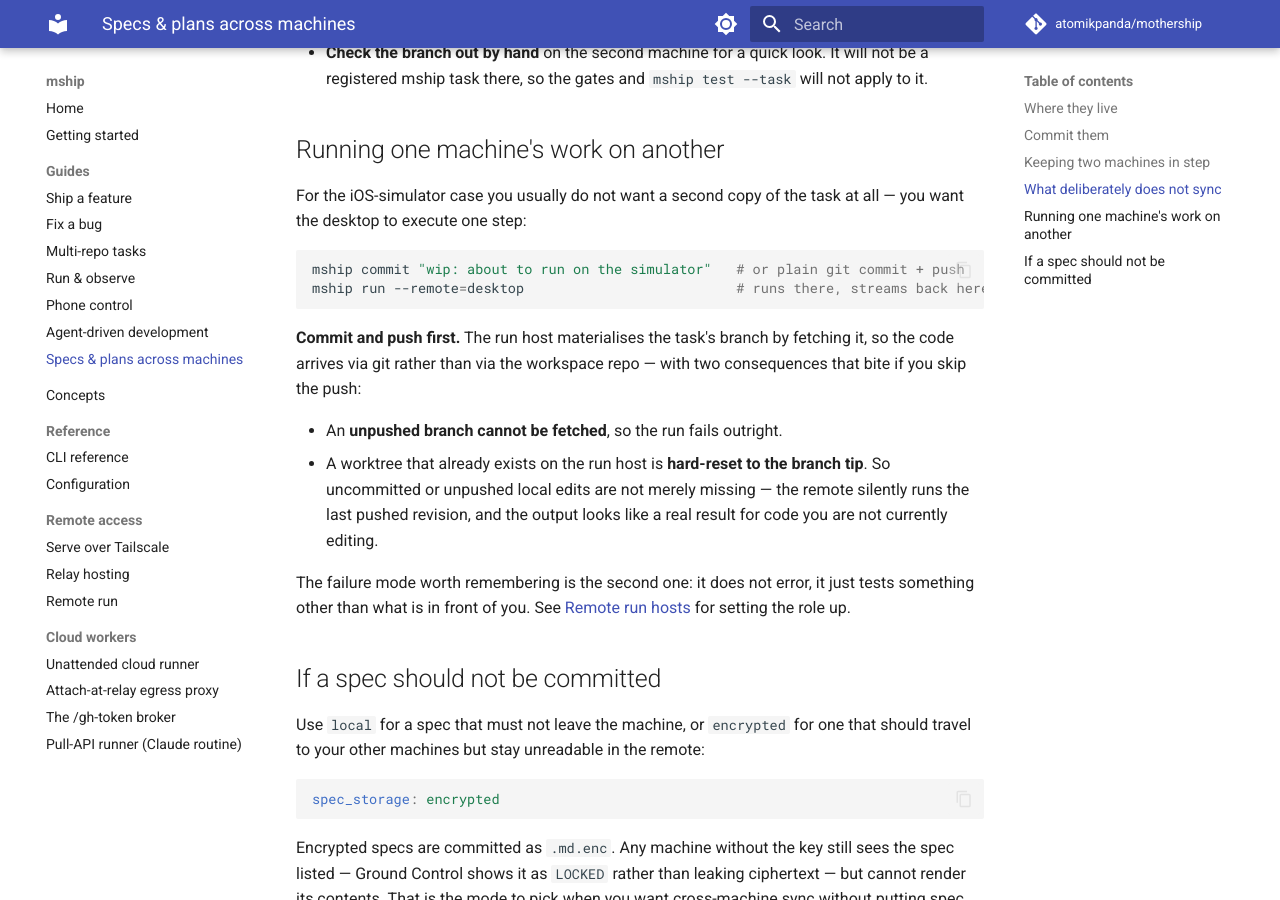
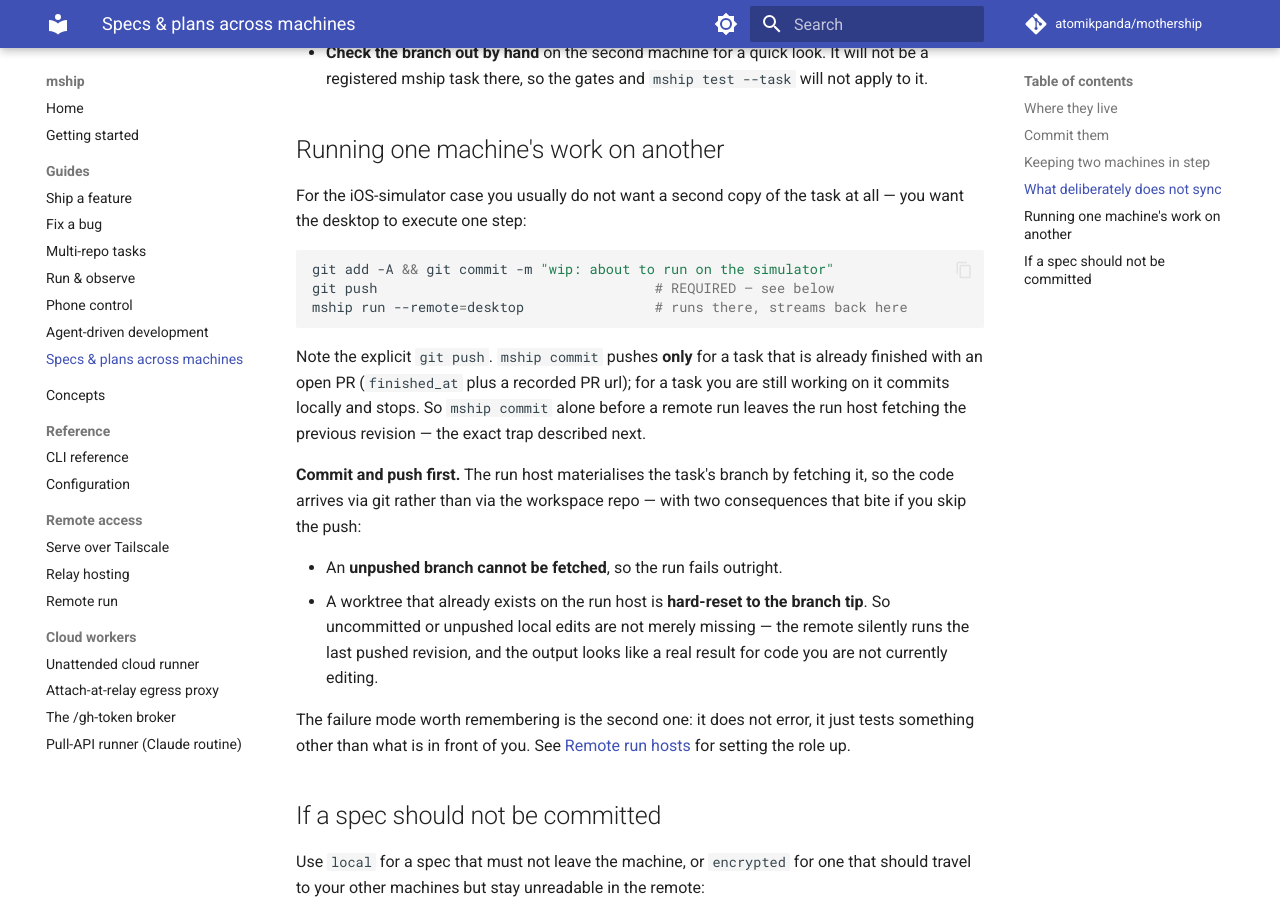
Before and after one commit to atomikpanda/mothership, an MkDocs documentation site: the page built from docs/guides/specs-across-machines.md, in a window 1280 px wide and 900 px high, scrolled down 2641 px. Built offline with MkDocs 1.6.1 and Material for MkDocs 9.7.7, drawn with Linux system fonts in a browser that asks for light colours; comment, search, counter and statistics services are not loaded.

Commit message:
docs: make the remote-run example actually push
Greptile caught that my example fell into the very trap the paragraph below it
warns about. It ran `mship commit` and then `mship run --remote`, but
`mship commit` pushes ONLY for a task that is already finished with an open PR
(`finished_at` plus a recorded pr_url) — for work in progress it commits locally
and stops. So the run host would have fetched the previous revision and produced a
result for code the reader was not editing.

The example now pushes explicitly, and says why `mship commit` alone is not
enough, so the instruction and the warning agree instead of contradicting each other.

Claude-Session: https://claude.ai/code/session_014KE6RJkqUvU8eiAJNPgHLL

````diff
--- a/docs/guides/specs-across-machines.md
+++ b/docs/guides/specs-across-machines.md
@@ -118,9 +118,16 @@ For the iOS-simulator case you usually do not want a second copy of the task at
 all — you want the desktop to execute one step:
 
 ```bash
-mship commit "wip: about to run on the simulator"   # or plain git commit + push
-mship run --remote=desktop                          # runs there, streams back here
+git add -A && git commit -m "wip: about to run on the simulator"
+git push                                  # REQUIRED — see below
+mship run --remote=desktop                # runs there, streams back here
 ```
+
+Note the explicit `git push`. `mship commit` pushes **only** for a task that is
+already finished with an open PR (`finished_at` plus a recorded PR url); for a task
+you are still working on it commits locally and stops. So `mship commit` alone
+before a remote run leaves the run host fetching the previous revision — the exact
+trap described next.
 
 **Commit and push first.** The run host materialises the task's branch by fetching
 it, so the code arrives via git rather than via the workspace repo — with two
````
